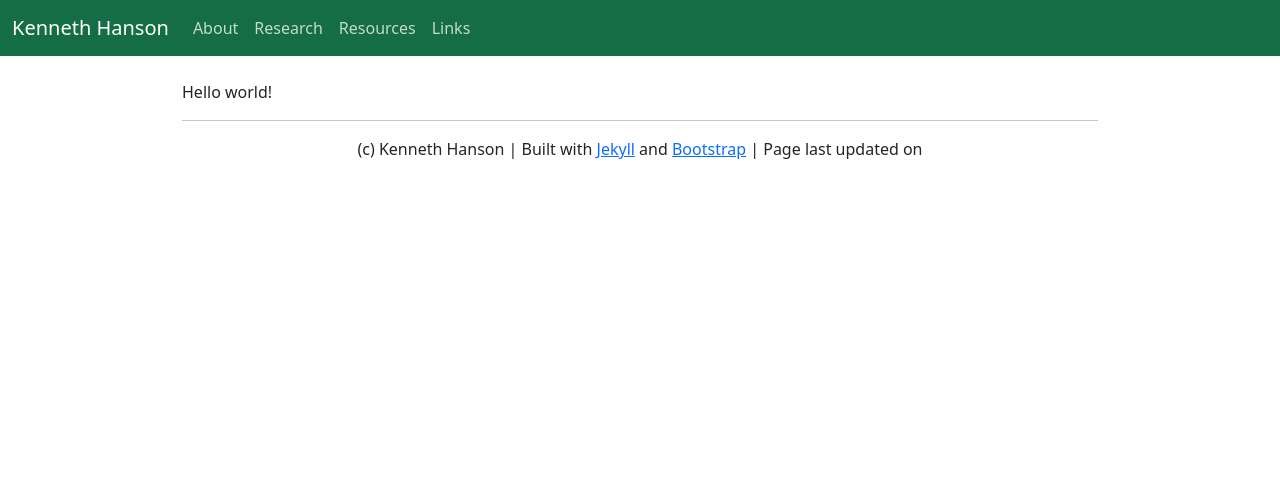
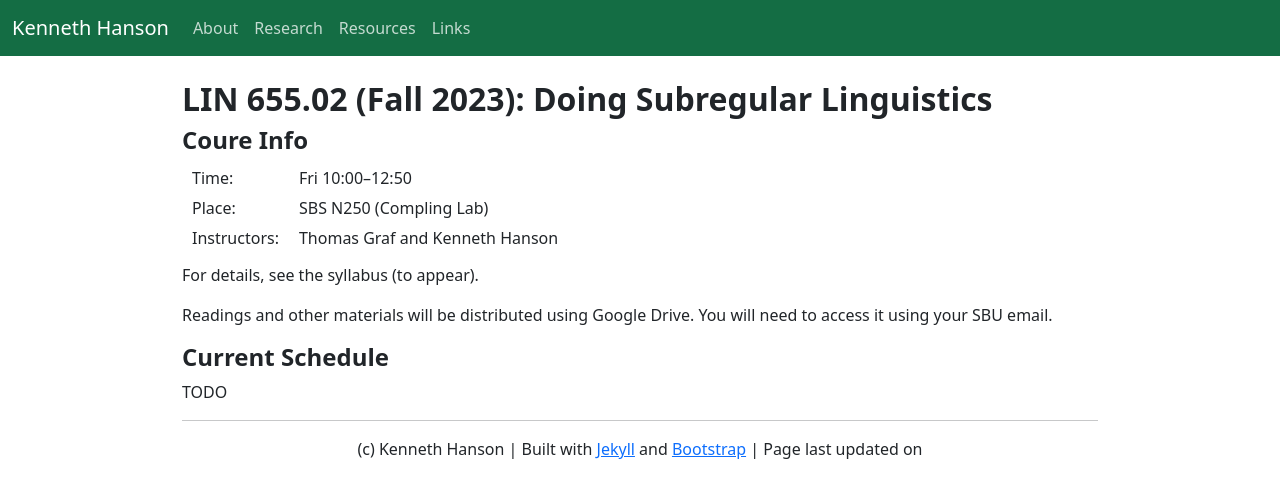
Before and after one commit to khanson679/khanson679.github.io, a Jekyll site: the page built from teaching/lin655-23fa/index.md, in a window 1280 px wide. Shown: the top 498 px of the page. Built offline with Jekyll 4.4.1, drawn with Linux system fonts in a browser that asks for light colours; our own code applies the rules of GitHub Pages for plain Markdown files.

Commit message:
Expand page stub.

```diff
--- a/teaching/lin655-23fa/index.md
+++ b/teaching/lin655-23fa/index.md
@@ -1 +1,19 @@
-Hello world!
+---
+title: "LIN 655.02 (Fall 2023): Doing Subregular Linguistics"
+layout: default
+---
+
+## Coure Info
+
+Time: | Fri 10:00–12:50
+Place: | SBS N250 (Compling Lab)
+Instructors: | Thomas Graf and Kenneth Hanson
+
+For details, see the syllabus (to appear).
+
+Readings and other materials will be distributed using Google Drive.
+You will need to access it using your SBU email.
+
+## Current Schedule
+
+TODO
```
